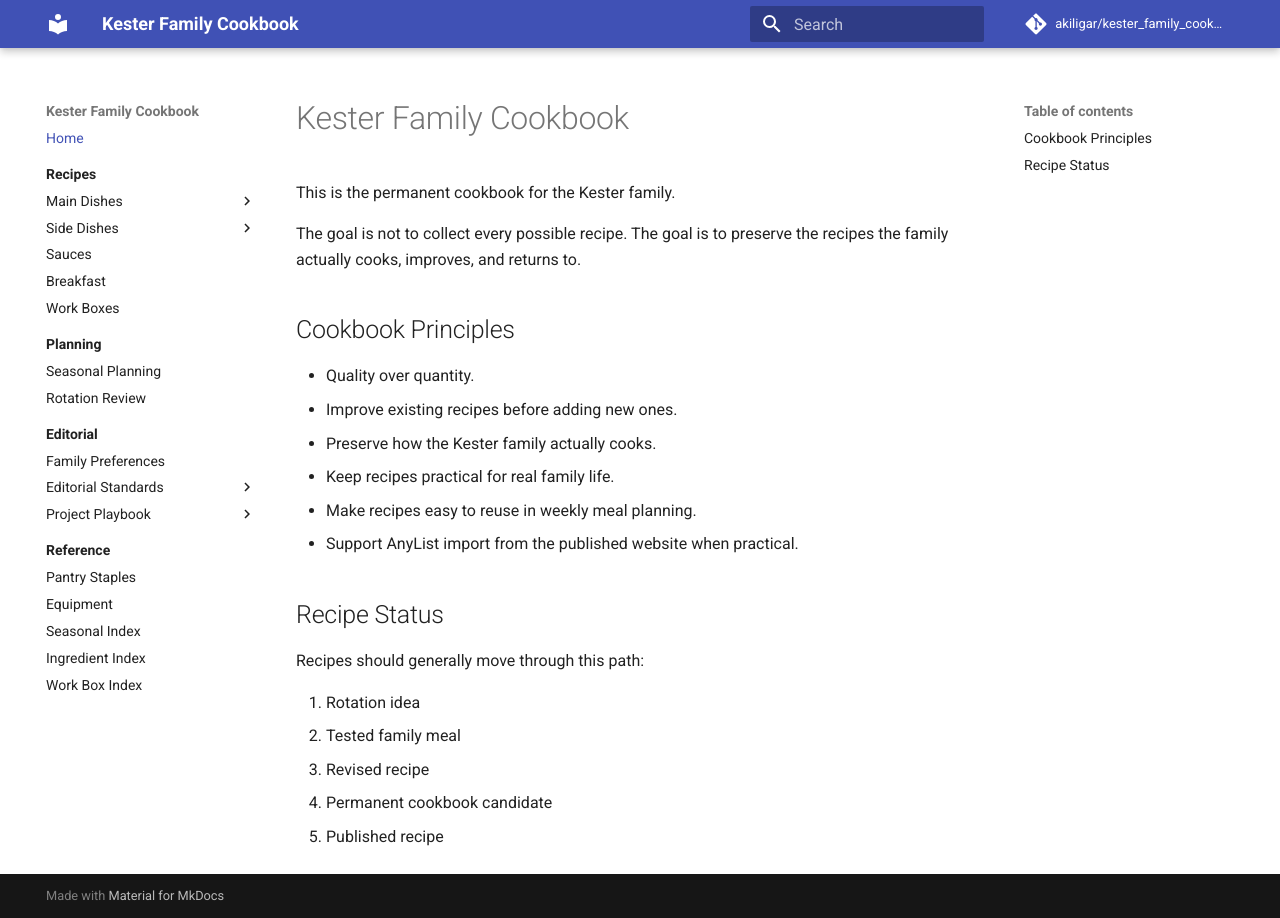
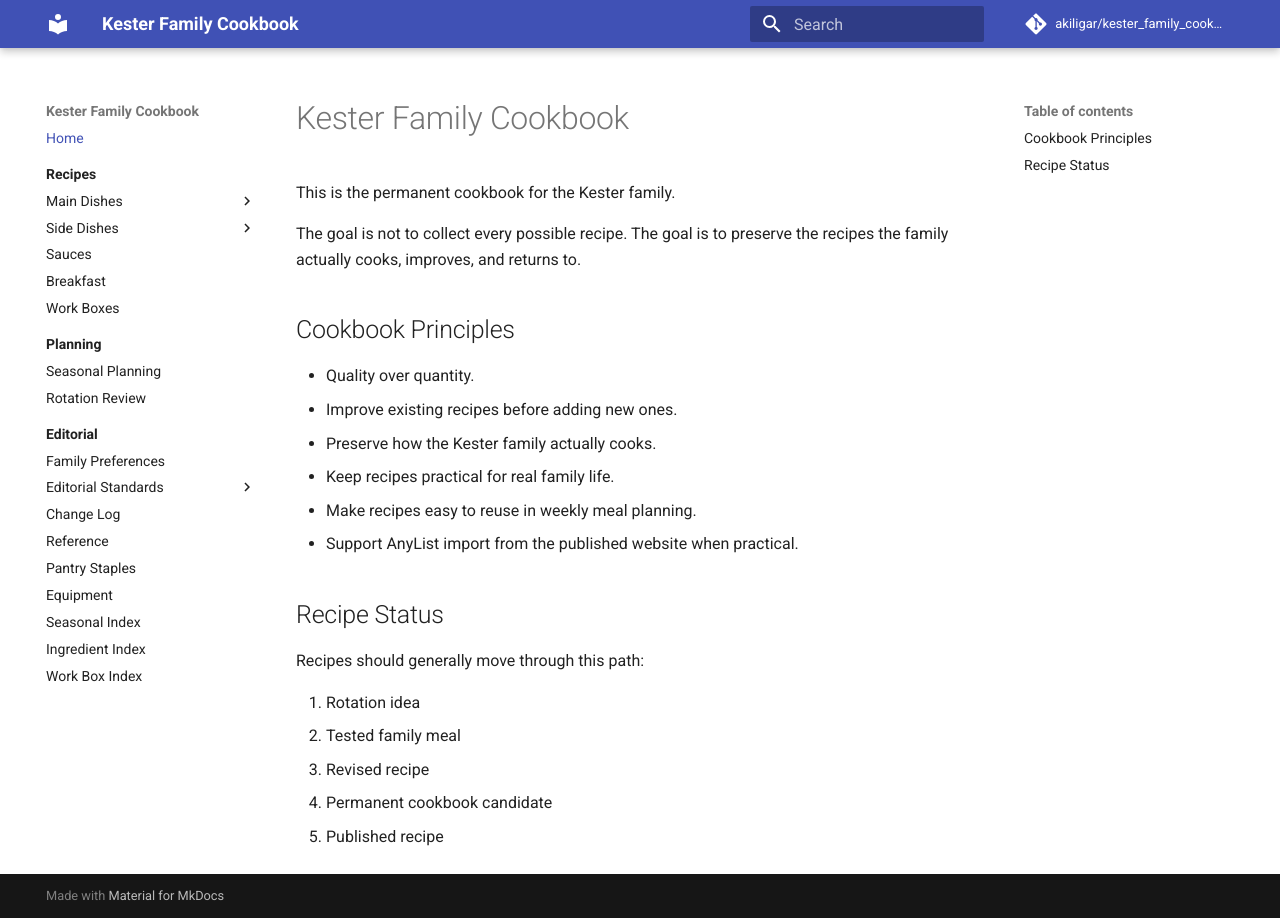
Before and after one commit to akiligar/kester_family_cookbook, an MkDocs documentation site: the page built from docs/index.md, in a window 1280 px wide. Built offline with MkDocs 1.6.1 and Material for MkDocs 9.7.7, drawn with Linux system fonts in a browser that asks for light colours; comment, search, counter and statistics services are not loaded; part of the change alters nothing that is shown.

Commit message:
removed depreciated sections from mkdocs.yml

```diff
--- a/mkdocs.yml
+++ b/mkdocs.yml
@@ -67,11 +67,7 @@ nav:
           - Recipe Lifecycle: editorial/recipe-lifecycle.md
           - Metadata Standard: editorial/metadata-standard.md
           - Transformation Workflow: editorial/transformation-workflow.md
-      - Project Playbook:
-          - Change Log: editorial/change-log.md
-          - Rotation Workflow: editorial/rotation-to-recipe-workflow.md
-          - Publishing and AnyList Cooking: editorial/anylist-sync-workflow.md
-  - Reference:
+      - Change Log: editorial/change-log.md
       - reference/index.md
       - Pantry Staples: reference/pantry-staples.md
       - Equipment: reference/equipment.md
```
